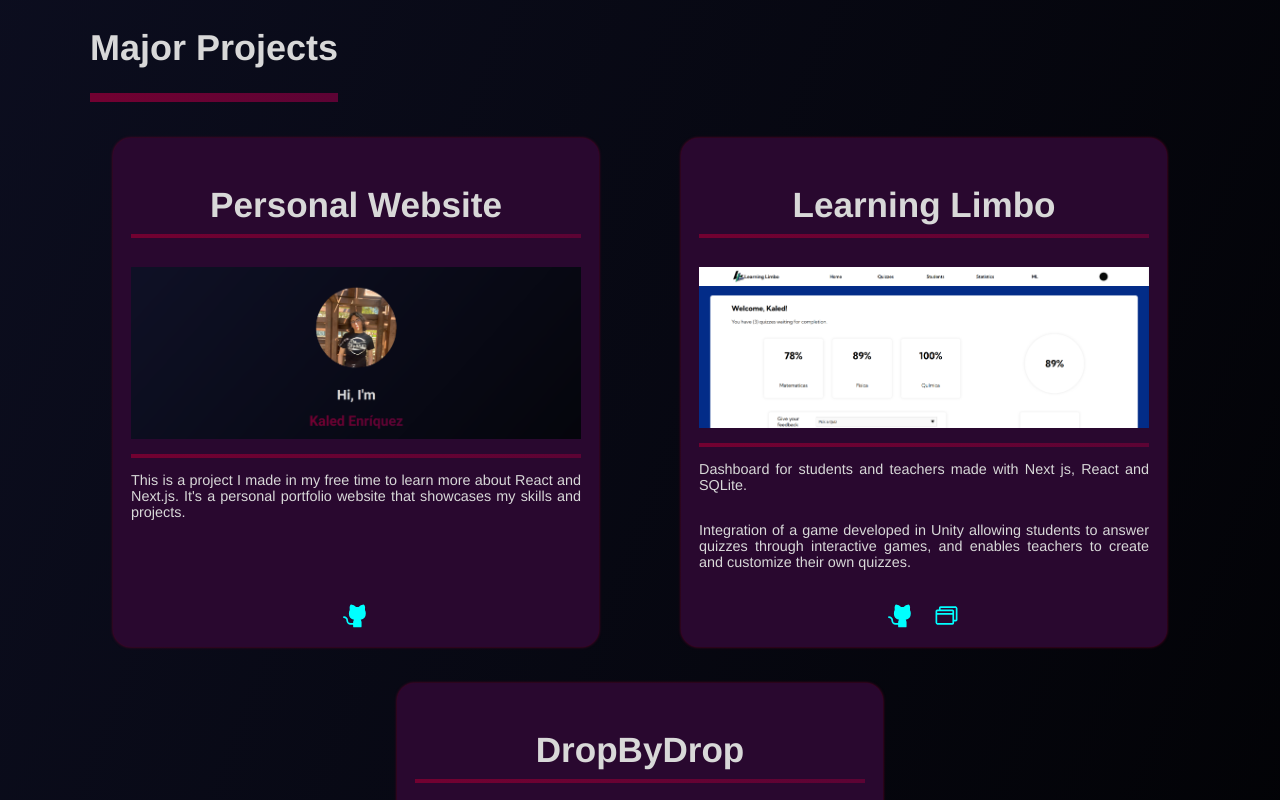
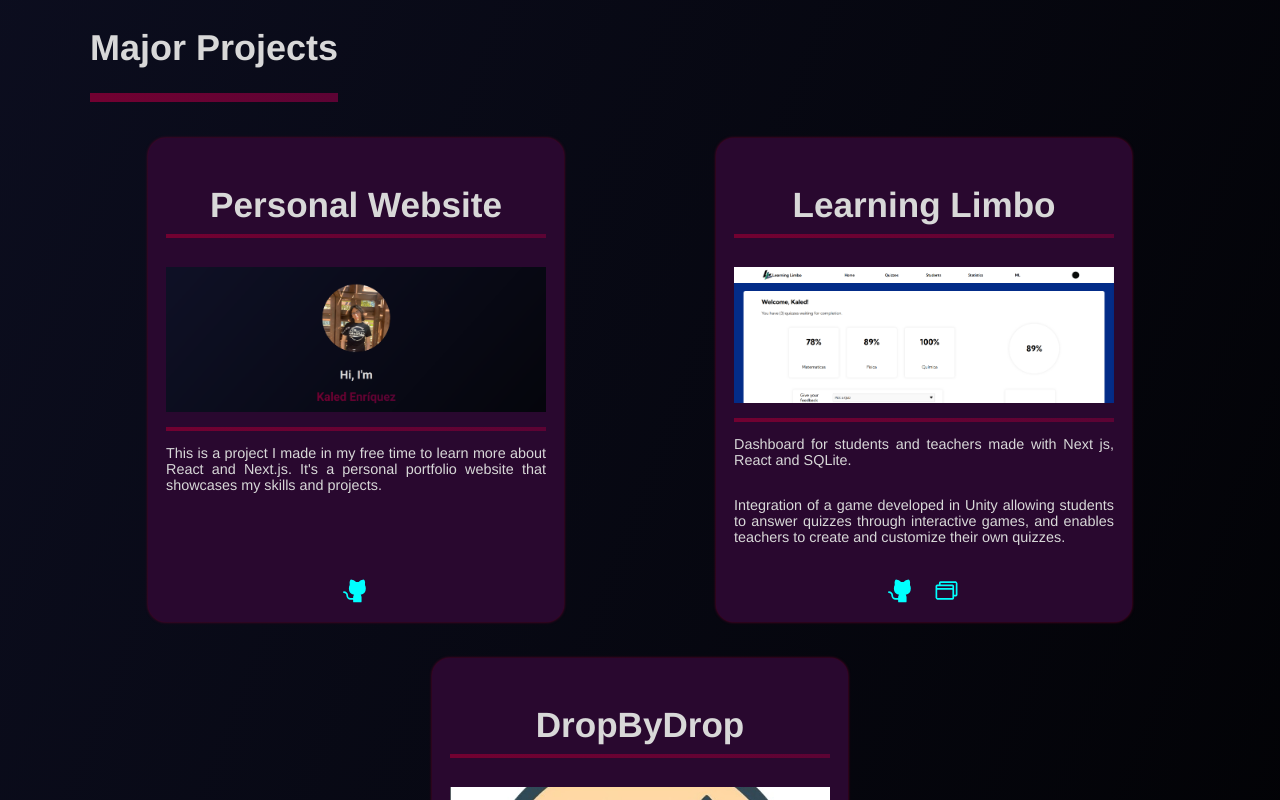
Before and after one commit to kaledenriquez/kaled-website, a Next.js app: page / in a window 1280 px wide. Shown: the part 1480-2280 px from the top of the page. Built offline with nearby package versions, Linux system fonts and the light colour scheme.

Commit message:
commit de prueba

```diff
--- a/src/app/projects/projects.tsx
+++ b/src/app/projects/projects.tsx
@@ -6,6 +6,7 @@ import learningLimboImage from "@/public/learningLimboImage.png";
 import dropBydrop from "@/public/dropBydrop.png";
 import {PiGithubLogoFill, PiBrowsers } from "react-icons/pi";
 
+//commit de prueba
 export default function projects() {
   return (
 <>
--- a/src/app/styles/projects.module.css
+++ b/src/app/styles/projects.module.css
@@ -34,8 +34,7 @@
     background-color: var(--secondary-color);
     border-radius: 1rem;
     padding: 1rem;
-
-    max-width: 450px;
+    max-width: 380px;
     box-shadow: 0 0 3px var(--quinary-color);
     transition: transform 0.3s ease, box-shadow 0.3s ease;
 }
```
